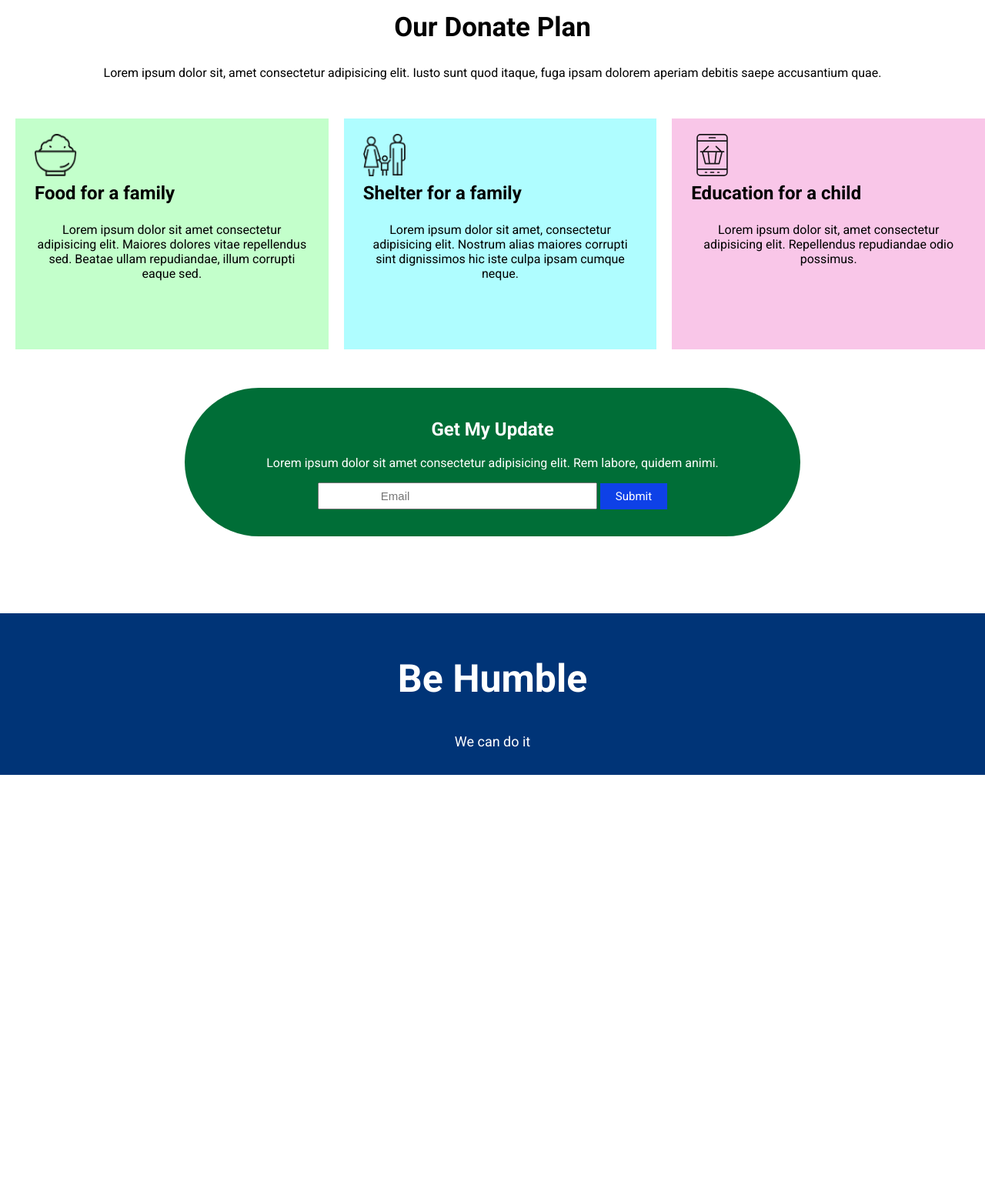
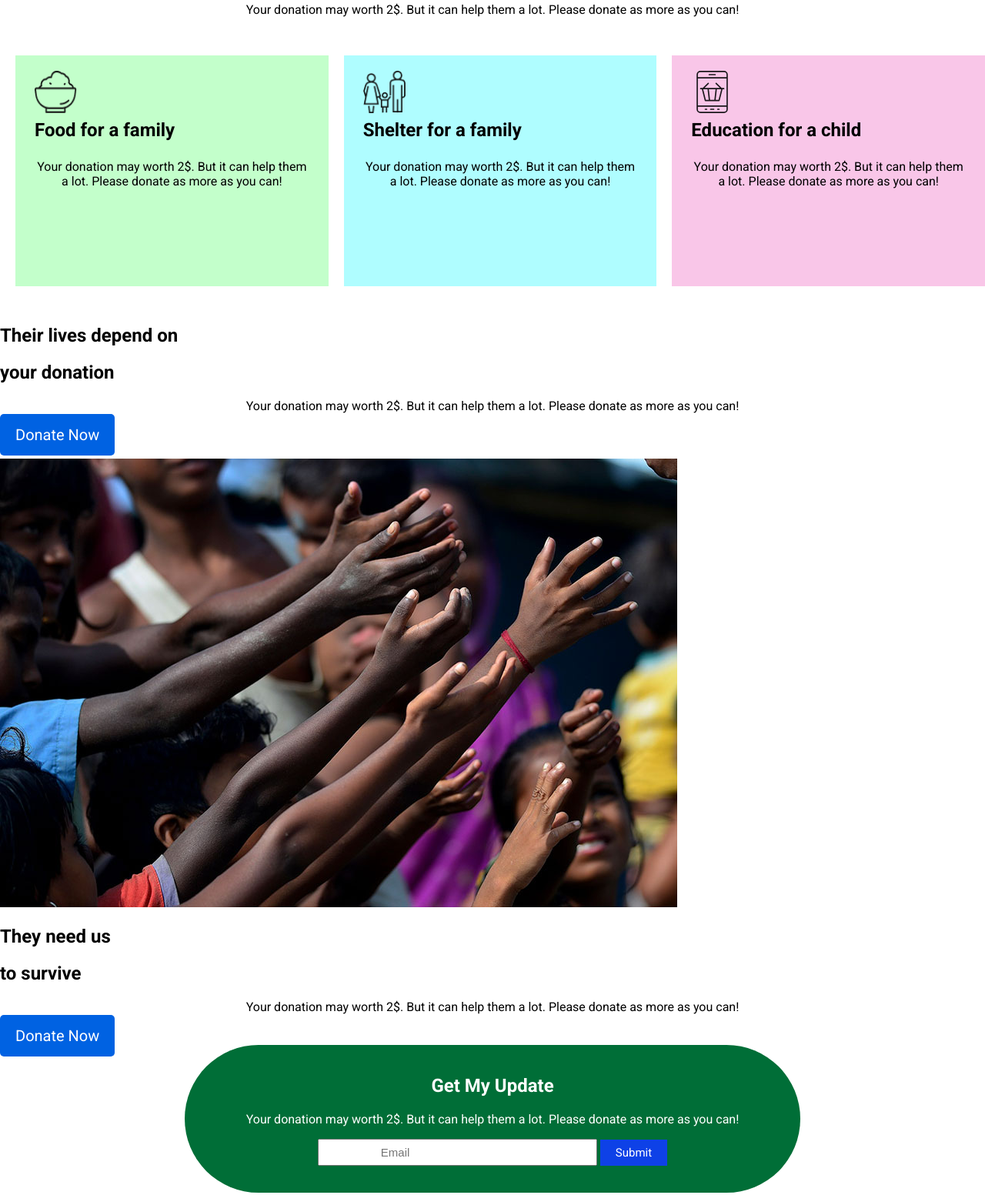
Before and after one commit to Ajmery1/Be-Human, a plain HTML site: page index.html in a window 1280 px wide. Shown: the part 1068-2621 px from the top of the page at 77% size. Before the commit the page ends 2075 px from the top, so only its background shows below. Drawn offline with Linux system fonts and the light colour scheme.

Commit message:
added style

```diff
--- a/index.html
+++ b/index.html
@@ -18,7 +18,7 @@
     <section id="top-banner">
         <div class="top-banner-text">
             <h1>Let’s Help Those Who Are More In Need</h1>
-            <p>Lorem ipsum dolor sit amet consectetur adipisicing elit. Qui, ab blanditiis nobis voluptatum quibusdam ipsa repudiandae reiciendis odit, possimus vel magnam laboriosam eum est aperiam accusamus quaerat delectus aspernatur rerum.</p>
+            <p>Your donation may worth 2$. But it can help them a lot. Please donate as more as you can!</p>
             <a class="btn" href="#">Donate Now</a>
         </div>
     </section>
@@ -26,7 +26,7 @@
     <section id="donate-today">
         <div class="donate-today-head">
             <h2>Donate Today</h2>
-            <p>Lorem ipsum dolor sit, amet consectetur adipisicing elit. Possimus beatae corporis excepturi, illo sapiente voluptatem qui odio consequatur repudiandae laborum at quidem debitis repellat expedita veniam dolor obcaecati. Aperiam reiciendis eum at dolores itaque vitae sed voluptatibus quae sunt dolore!</p>
+            <p>Your donation may worth 2$. But it can help them a lot. Please donate as more as you can!</p>
         </div>
         <div class="taka-donate">
             <div class="taka">
@@ -59,7 +59,7 @@
     <section id="donate-box">
         <div>
             <h2>Our Donate Plan</h2>
-            <p>Lorem ipsum dolor sit, amet consectetur adipisicing elit. Iusto sunt quod itaque, fuga ipsam dolorem aperiam debitis saepe accusantium quae.</p>
+            <p>Your donation may worth 2$. But it can help them a lot. Please donate as more as you can!</p>
         </div>
         <div class="all-box">
             <div class="box1 box">
@@ -68,7 +68,7 @@
                 </div>
                 <div class="icon-div">
                     <h3>Food for a family</h3>
-                    <p>Lorem ipsum dolor sit amet consectetur adipisicing elit. Maiores dolores vitae repellendus sed. Beatae ullam repudiandae, illum corrupti eaque sed. </p>
+                    <p>Your donation may worth 2$. But it can help them a lot. Please donate as more as you can! </p>
                 </div>
             </div>
 
@@ -78,7 +78,7 @@
                 </div>
                 <div class="icon-div">
                     <h3>Shelter for a family</h3>
-                    <p>Lorem ipsum dolor sit amet, consectetur adipisicing elit. Nostrum alias maiores corrupti sint dignissimos hic iste culpa ipsam cumque neque.</p>
+                    <p>Your donation may worth 2$. But it can help them a lot. Please donate as more as you can!</p>
                 </div>
             </div>
 
@@ -88,19 +88,42 @@
                 </div>
                 <div class="icon-div">
                     <h3>Education for a child</h3>
-                    <p>Lorem ipsum dolor sit, amet consectetur adipisicing elit. Repellendus repudiandae odio possimus.</p>
+                    <p>Your donation may worth 2$. But it can help them a lot. Please donate as more as you can!</p>
                 </div>
             </div>
         </div>
     </section>
 
+    <section>
+        <div class="second-section">
+            <h2>Their lives depend on</h2>
+            <h2>your donation</h2>
+            <p>Your donation may worth 2$. But it can help them a lot. Please donate as more as you can!</p>
+            <a class="btn" href="#">Donate Now</a>
+        </div>
+        <div class="second-section">
+            <img src="donation9.jpg" alt="">
+        </div>
+    </section>
+    <section>
+        <div class="second-section">
+            <img src="./images/donation13.jpg" alt="">
+        </div>
+        <div class="second-section">
+            <h2>They need us</h2>
+            <h2>to survive</h2>
+            <p>Your donation may worth 2$. But it can help them a lot. Please donate as more as you can!</p>
+            <a class="btn" href="#">Donate Now</a>
+        </div>
+
+    </section>
 
 
 
     <section id="get-update">
         <div class="update-text ">
             <h2>Get My Update</h2>
-            <p>Lorem ipsum dolor sit amet consectetur adipisicing elit. Rem labore, quidem animi.</p>
+            <p>Your donation may worth 2$. But it can help them a lot. Please donate as more as you can!</p>
         </div>
         <div class="update-email">
             <form action="#">
```
